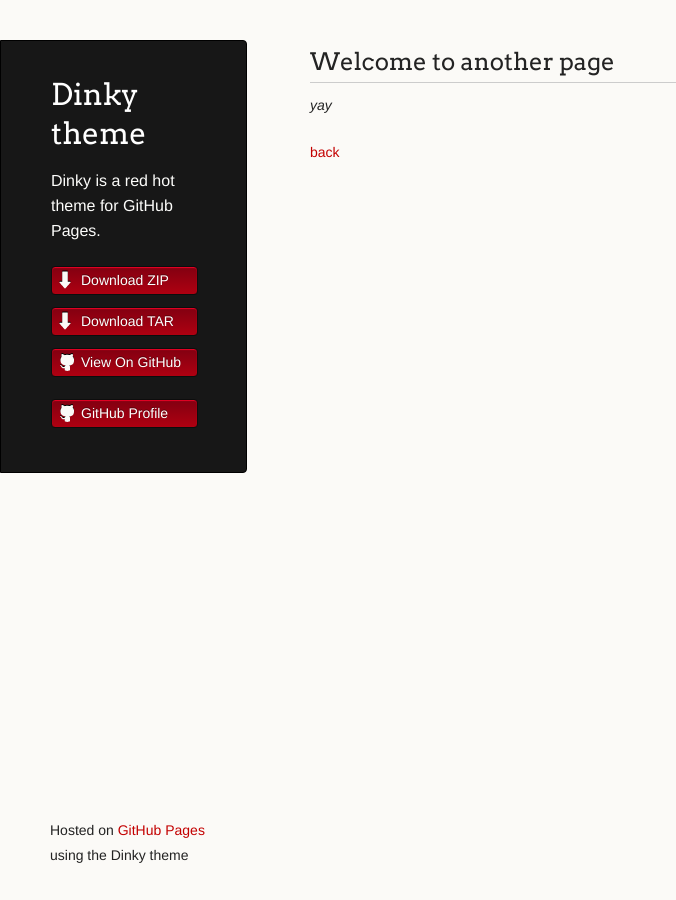
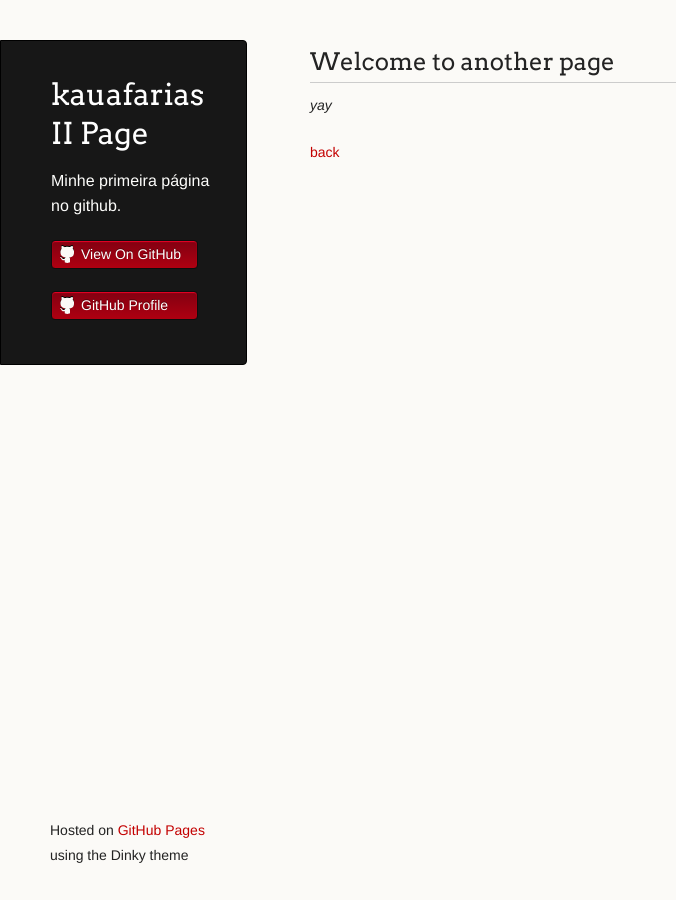
Before and after one commit to kauafarias/kauafarias.github.io, a Jekyll site: the page built from another-page.md, in a window 1280 px wide. Shown: the whole page, without its empty margins (0-676 px from the left). Built offline with Jekyll 4.4.1, drawn with Linux system fonts in a browser that asks for light colours; our own code applies the rules of GitHub Pages for plain Markdown files.

Commit message:
Update _config.yml

```diff
--- a/_config.yml
+++ b/_config.yml
@@ -1,5 +1,5 @@
-title: Dinky theme
-description: Dinky is a red hot theme for GitHub Pages.
-show_downloads: true
+title: kauafarias II Page
+description: Minhe primeira página no github.
+show_downloads: false
 google_analytics:
 theme: jekyll-theme-dinky
```
